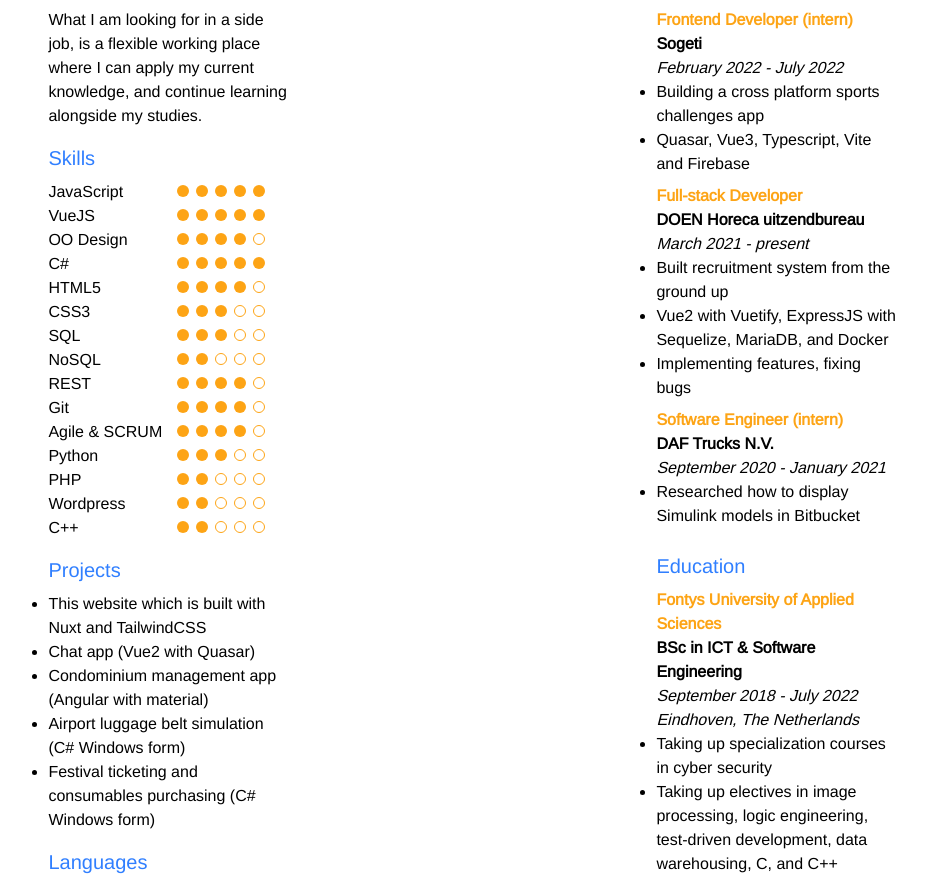
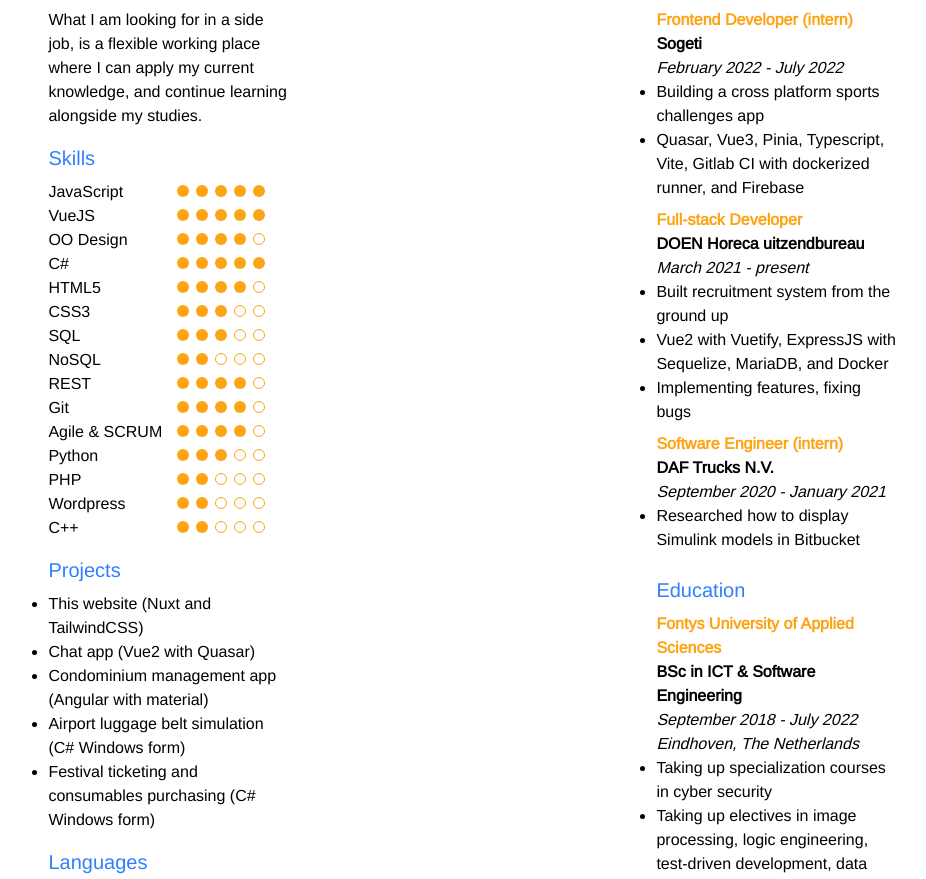
Before and after one commit to qimolin/nuxt-student-portfolio, a Nuxt app: page / in a window 1280 px wide. Shown: the part 1142-2021 px from the top of the page, without its empty margins (166-1092 px from the left). Built offline with nearby package versions, Linux system fonts and the light colour scheme.

Commit message:
Add technologies used during graduation

```diff
--- a/components/ResumeComponent.vue
+++ b/components/ResumeComponent.vue
@@ -141,7 +141,7 @@ export default {
     ],
 
     projects: [
-      { name: 'This website which is built with Nuxt and TailwindCSS' },
+      { name: 'This website (Nuxt and TailwindCSS)' },
       { name: 'Chat app (Vue2 with Quasar)' },
       { name: 'Condominium management app (Angular with material)' },
       { name: 'Airport luggage belt simulation (C# Windows form)' },
@@ -158,7 +158,7 @@ export default {
         endDate: 'July 2022',
         bulletPoints: [
           'Building a cross platform sports challenges app',
-          'Quasar, Vue3, Typescript, Vite and Firebase',
+          'Quasar, Vue3, Pinia, Typescript, Vite, Gitlab CI with dockerized runner, and Firebase',
         ],
       },
       {
```
